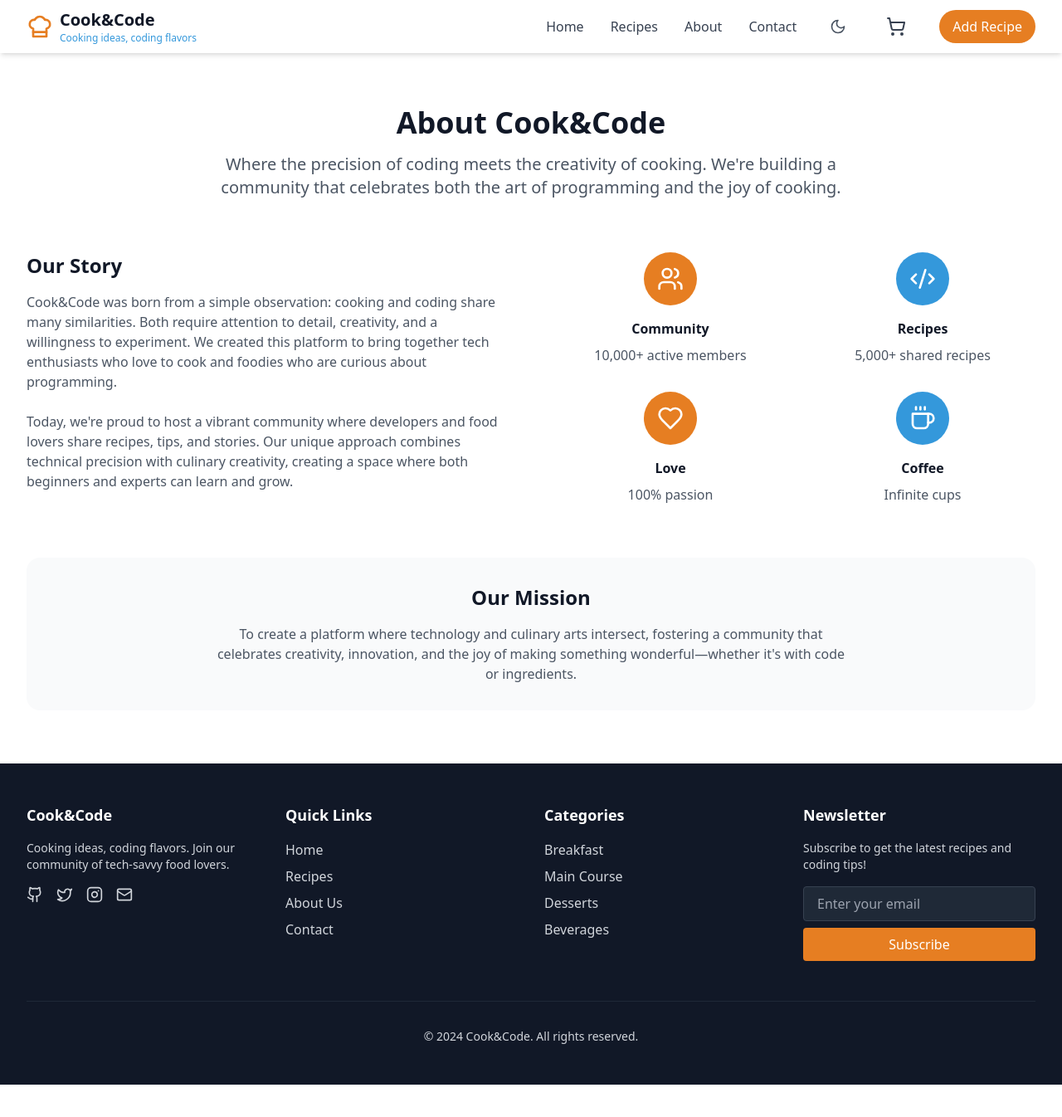
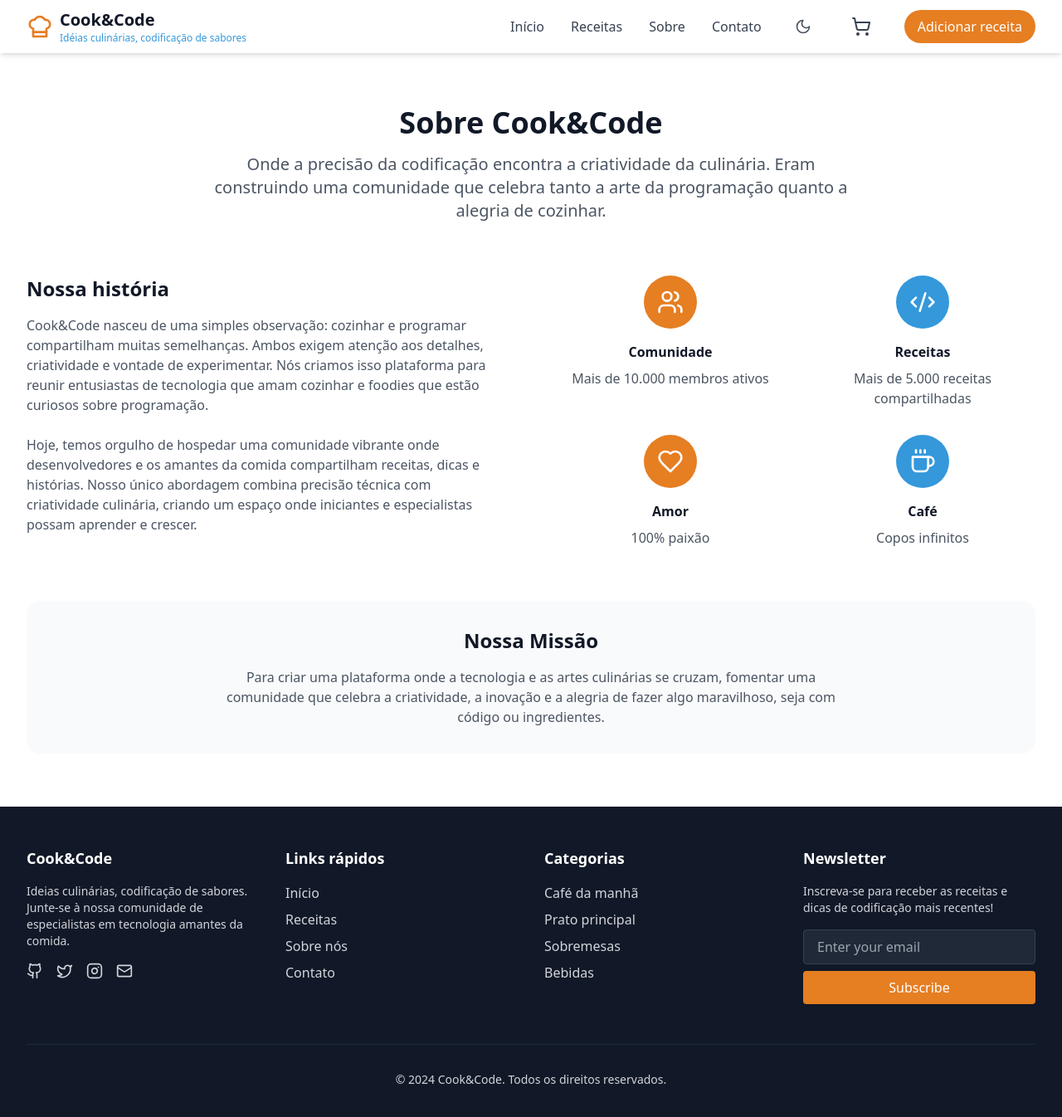
Before and after one commit to darioreisjr/cookncode_reactjs, a React (Vite) app: page /about in a window 1280 px wide. Shown: the top 1346 px of the page at 83% size. Before the commit the page ends 1307 px from the top, so only its background shows below. Built offline with nearby package versions, Linux system fonts and the light colour scheme.

Commit message:
feat: add initial page content for project pages
Added initial text content to the project pages, including descriptions, titles, and headers. This includes placeholders for future dynamic text and improves the overall user experience with clearer content structures.

```diff
--- a/index.html
+++ b/index.html
@@ -1,10 +1,10 @@
 <!DOCTYPE html>
-<html lang="en">
+<html lang="pt-br">
   <head>
     <meta charset="UTF-8" />
     <link rel="icon" type="image/svg+xml" href="/vite.svg" />
     <meta name="viewport" content="width=device-width, initial-scale=1.0" />
-    <title>Cook&Code - Cooking ideas, coding flavors</title>
+    <title>Cook&Code - Idéias culinárias, codificação de sabores</title>
     <script>
       // On page load or when changing themes, best to add inline in `head` to avoid FOUC
       if (
--- a/src/components/CartDrawer.tsx
+++ b/src/components/CartDrawer.tsx
@@ -31,7 +31,7 @@ export default function CartDrawer({ isOpen, onClose }: CartDrawerProps) {
           {/* Header */}
           <div className="p-4 border-b dark:border-gray-700 flex justify-between items-center">
             <h2 className="text-lg font-semibold text-gray-900 dark:text-white">
-              Shopping Cart
+              Carrinho de compras
             </h2>
             <button
               onClick={onClose}
@@ -45,7 +45,7 @@ export default function CartDrawer({ isOpen, onClose }: CartDrawerProps) {
           <div className="flex-1 overflow-y-auto p-4">
             {state.items.length === 0 ? (
               <p className="text-center text-gray-500 dark:text-gray-400 mt-8">
-                Your cart is empty
+                Seu carrinho está vazio
               </p>
             ) : (
               <div className="space-y-4">
--- a/src/components/FeaturedRecipes.tsx
+++ b/src/components/FeaturedRecipes.tsx
@@ -38,9 +38,11 @@ export default function FeaturedRecipes() {
     <section className="py-16 bg-gray-50">
       <div className="max-w-7xl mx-auto px-4 sm:px-6 lg:px-8">
         <div className="text-center mb-12">
-          <h2 className="text-3xl font-bold text-gray-900">Featured Recipes</h2>
+          <h2 className="text-3xl font-bold text-gray-900">
+            Receitas em destaque
+          </h2>
           <p className="mt-4 text-lg text-gray-600">
-            Discover our most popular tech-inspired dishes
+            Descubra nossos pratos mais populares de inspiração tecnológica
           </p>
         </div>
 
--- a/src/components/Footer.tsx
+++ b/src/components/Footer.tsx
@@ -8,8 +8,8 @@ export default function Footer() {
           <div className="space-y-4">
             <h3 className="text-lg font-semibold text-white">Cook&Code</h3>
             <p className="text-sm">
-              Cooking ideas, coding flavors. Join our community of tech-savvy
-              food lovers.
+              Ideias culinárias, codificação de sabores. Junte-se à nossa
+              comunidade de especialistas em tecnologia amantes da comida.
             </p>
             <div className="flex space-x-4">
               <a href="#" className="hover:text-white transition-colors">
@@ -29,27 +29,27 @@ export default function Footer() {
 
           <div>
             <h3 className="text-lg font-semibold text-white mb-4">
-              Quick Links
+              Links rápidos
             </h3>
             <ul className="space-y-2">
               <li>
                 <a href="#" className="hover:text-white transition-colors">
-                  Home
+                  Início
                 </a>
               </li>
               <li>
                 <a href="#" className="hover:text-white transition-colors">
-                  Recipes
+                  Receitas
                 </a>
               </li>
               <li>
                 <a href="#" className="hover:text-white transition-colors">
-                  About Us
+                  Sobre nós
                 </a>
               </li>
               <li>
                 <a href="#" className="hover:text-white transition-colors">
-                  Contact
+                  Contato
                 </a>
               </li>
             </ul>
@@ -57,27 +57,27 @@ export default function Footer() {
 
           <div>
             <h3 className="text-lg font-semibold text-white mb-4">
-              Categories
+              Categorias
             </h3>
             <ul className="space-y-2">
               <li>
                 <a href="#" className="hover:text-white transition-colors">
-                  Breakfast
+                  Café da manhã
                 </a>
               </li>
               <li>
                 <a href="#" className="hover:text-white transition-colors">
-                  Main Course
+                  Prato principal
                 </a>
               </li>
               <li>
                 <a href="#" className="hover:text-white transition-colors">
-                  Desserts
+                  Sobremesas
                 </a>
               </li>
               <li>
                 <a href="#" className="hover:text-white transition-colors">
-                  Beverages
+                  Bebidas
                 </a>
               </li>
             </ul>
@@ -88,7 +88,8 @@ export default function Footer() {
               Newsletter
             </h3>
             <p className="text-sm mb-4">
-              Subscribe to get the latest recipes and coding tips!
+              Inscreva-se para receber as receitas e dicas de codificação mais
+              recentes!
             </p>
             <form className="space-y-2">
               <input
@@ -105,7 +106,8 @@ export default function Footer() {
 
         <div className="mt-12 pt-8 border-t border-gray-800 text-sm text-center">
           <p>
-            &copy; {new Date().getFullYear()} Cook&Code. All rights reserved.
+            &copy; {new Date().getFullYear()} Cook&Code. Todos os direitos
+            reservados.
           </p>
         </div>
       </div>
--- a/src/components/Header.tsx
+++ b/src/components/Header.tsx
@@ -16,12 +16,13 @@ export default function Header() {
           {/* Logo */}
           <Link to="/" className="flex items-center space-x-2">
             <ChefHat className="h-8 w-8 text-[#e67e22]" />
+
             <div>
               <h1 className="text-xl font-bold text-gray-900 dark:text-white">
                 Cook&Code
               </h1>
               <p className="text-xs text-[#3498db]">
-                Cooking ideas, coding flavors
+                Idéias culinárias, codificação de sabores
               </p>
             </div>
           </Link>
@@ -32,32 +33,32 @@ export default function Header() {
               to="/"
               className="text-gray-700 dark:text-gray-300 hover:text-[#e67e22] transition-colors"
             >
-              Home
+              Início
             </Link>
             <Link
               to="/recipes"
               className="text-gray-700 dark:text-gray-300 hover:text-[#e67e22] transition-colors"
             >
-              Recipes
+              Receitas
             </Link>
             <Link
               to="/about"
               className="text-gray-700 dark:text-gray-300 hover:text-[#e67e22] transition-colors"
             >
-              About
+              Sobre
             </Link>
             <Link
               to="/contact"
               className="text-gray-700 dark:text-gray-300 hover:text-[#e67e22] transition-colors"
             >
-              Contact
+              Contato
             </Link>
             <ThemeToggle />
             <div onClick={() => setIsCartOpen(true)}>
               <CartButton />
             </div>
             <button className="bg-[#e67e22] text-white px-4 py-2 rounded-full hover:bg-[#d35400] transition-colors">
-              Add Recipe
+              Adicionar receita
             </button>
           </nav>
 
@@ -80,28 +81,28 @@ export default function Header() {
               to="/"
               className="block px-4 py-2 text-gray-700 dark:text-gray-300 hover:bg-gray-100 dark:hover:bg-gray-800"
             >
-              Home
+              Início
             </Link>
             <Link
               to="/recipes"
               className="block px-4 py-2 text-gray-700 dark:text-gray-300 hover:bg-gray-100 dark:hover:bg-gray-800"
             >
-              Recipes
+              Receitas
             </Link>
             <Link
               to="/about"
               className="block px-4 py-2 text-gray-700 dark:text-gray-300 hover:bg-gray-100 dark:hover:bg-gray-800"
             >
-              About
+              Sobre
             </Link>
             <Link
               to="/contact"
               className="block px-4 py-2 text-gray-700 dark:text-gray-300 hover:bg-gray-100 dark:hover:bg-gray-800"
             >
-              Contact
+              Contato
             </Link>
             <button className="w-full text-left px-4 py-2 text-[#e67e22] hover:bg-gray-100 dark:hover:bg-gray-800">
-              Add Recipe
+              Adicionar receita
             </button>
           </nav>
         )}
--- a/src/contexts/CartContext.tsx
+++ b/src/contexts/CartContext.tsx
@@ -106,7 +106,7 @@ export function CartProvider({ children }: { children: React.ReactNode }) {
 export function useCart() {
   const context = useContext(CartContext);
   if (context === undefined) {
-    throw new Error("useCart must be used within a CartProvider");
+    throw new Error("useCart deve ser usado dentro de um CartProvider");
   }
   return context;
 }
--- a/src/contexts/ThemeContext.tsx
+++ b/src/contexts/ThemeContext.tsx
@@ -40,7 +40,7 @@ export function ThemeProvider({ children }: { children: React.ReactNode }) {
 export function useTheme() {
   const context = useContext(ThemeContext);
   if (context === undefined) {
-    throw new Error("useTheme must be used within a ThemeProvider");
+    throw new Error("useTheme deve ser usado dentro de um ThemeProvider");
   }
   return context;
 }
--- a/src/pages/About.tsx
+++ b/src/pages/About.tsx
@@ -6,31 +6,33 @@ export default function About() {
       <div className="max-w-7xl mx-auto px-4 sm:px-6 lg:px-8 py-16">
         <div className="text-center mb-16">
           <h1 className="text-4xl font-bold text-gray-900 mb-4">
-            About Cook&Code
+            Sobre Cook&Code
           </h1>
           <p className="text-xl text-gray-600 max-w-3xl mx-auto">
-            Where the precision of coding meets the creativity of cooking. We're
-            building a community that celebrates both the art of programming and
-            the joy of cooking.
+            Onde a precisão da codificação encontra a criatividade da culinária.
+            Eram construindo uma comunidade que celebra tanto a arte da
+            programação quanto a alegria de cozinhar.
           </p>
         </div>
 
         <div className="grid grid-cols-1 md:grid-cols-2 gap-16 mb-16">
           <div>
-            <h2 className="text-2xl font-bold text-gray-900 mb-4">Our Story</h2>
+            <h2 className="text-2xl font-bold text-gray-900 mb-4">
+              Nossa história
+            </h2>
             <p className="text-gray-600 mb-6">
-              Cook&Code was born from a simple observation: cooking and coding
-              share many similarities. Both require attention to detail,
-              creativity, and a willingness to experiment. We created this
-              platform to bring together tech enthusiasts who love to cook and
-              foodies who are curious about programming.
+              Cook&Code nasceu de uma simples observação: cozinhar e programar
+              compartilham muitas semelhanças. Ambos exigem atenção aos
+              detalhes, criatividade e vontade de experimentar. Nós criamos isso
+              plataforma para reunir entusiastas de tecnologia que amam cozinhar
+              e foodies que estão curiosos sobre programação.{" "}
             </p>
             <p className="text-gray-600">
-              Today, we're proud to host a vibrant community where developers
-              and food lovers share recipes, tips, and stories. Our unique
-              approach combines technical precision with culinary creativity,
-              creating a space where both beginners and experts can learn and
-              grow.
+              Hoje, temos orgulho de hospedar uma comunidade vibrante onde
+              desenvolvedores e os amantes da comida compartilham receitas,
+              dicas e histórias. Nosso único abordagem combina precisão técnica
+              com criatividade culinária, criando um espaço onde iniciantes e
+              especialistas possam aprender e crescer.
             </p>
           </div>
           <div className="grid grid-cols-2 gap-8">
@@ -38,42 +40,44 @@ export default function About() {
               <div className="bg-[#e67e22] text-white p-4 rounded-full w-16 h-16 flex items-center justify-center mx-auto mb-4">
                 <Users className="h-8 w-8" />
               </div>
-              <h3 className="font-semibold text-gray-900 mb-2">Community</h3>
-              <p className="text-gray-600">10,000+ active members</p>
+              <h3 className="font-semibold text-gray-900 mb-2">Comunidade</h3>
+              <p className="text-gray-600">Mais de 10.000 membros ativos</p>
             </div>
             <div className="text-center">
               <div className="bg-[#3498db] text-white p-4 rounded-full w-16 h-16 flex items-center justify-center mx-auto mb-4">
                 <Code2 className="h-8 w-8" />
               </div>
-              <h3 className="font-semibold text-gray-900 mb-2">Recipes</h3>
-              <p className="text-gray-600">5,000+ shared recipes</p>
+              <h3 className="font-semibold text-gray-900 mb-2">Receitas</h3>
+              <p className="text-gray-600">
+                Mais de 5.000 receitas compartilhadas
+              </p>
             </div>
             <div className="text-center">
               <div className="bg-[#e67e22] text-white p-4 rounded-full w-16 h-16 flex items-center justify-center mx-auto mb-4">
                 <Heart className="h-8 w-8" />
               </div>
-              <h3 className="font-semibold text-gray-900 mb-2">Love</h3>
-              <p className="text-gray-600">100% passion</p>
+              <h3 className="font-semibold text-gray-900 mb-2">Amor</h3>
+              <p className="text-gray-600">100% paixão</p>
             </div>
             <div className="text-center">
               <div className="bg-[#3498db] text-white p-4 rounded-full w-16 h-16 flex items-center justify-center mx-auto mb-4">
                 <Coffee className="h-8 w-8" />
               </div>
-              <h3 className="font-semibold text-gray-900 mb-2">Coffee</h3>
-              <p className="text-gray-600">Infinite cups</p>
+              <h3 className="font-semibold text-gray-900 mb-2">Café</h3>
+              <p className="text-gray-600">Copos infinitos</p>
             </div>
           </div>
         </div>
 
         <div className="bg-gray-50 rounded-2xl p-8">
           <h2 className="text-2xl font-bold text-gray-900 mb-4 text-center">
-            Our Mission
+            Nossa Missão
           </h2>
           <p className="text-gray-600 text-center max-w-3xl mx-auto">
-            To create a platform where technology and culinary arts intersect,
-            fostering a community that celebrates creativity, innovation, and
-            the joy of making something wonderful—whether it's with code or
-            ingredients.
+            Para criar uma plataforma onde a tecnologia e as artes culinárias se
+            cruzam, fomentar uma comunidade que celebra a criatividade, a
+            inovação e a alegria de fazer algo maravilhoso, seja com código ou
+            ingredientes.
           </p>
         </div>
       </div>
```
Also changed, not shown: src/components/Hero.tsx (+6 -6 lines), src/pages/Contact.tsx (+19 -19 lines), src/pages/Recipes.tsx (+5 -5 lines).
